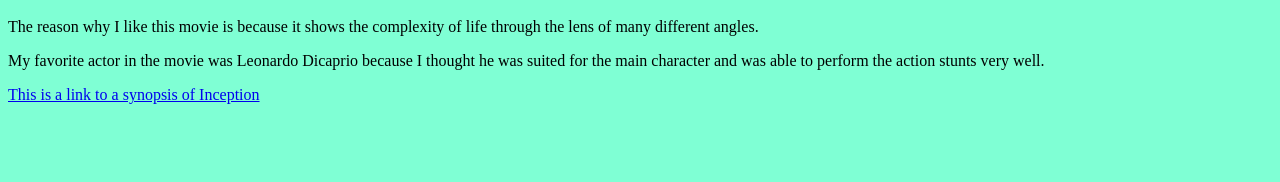
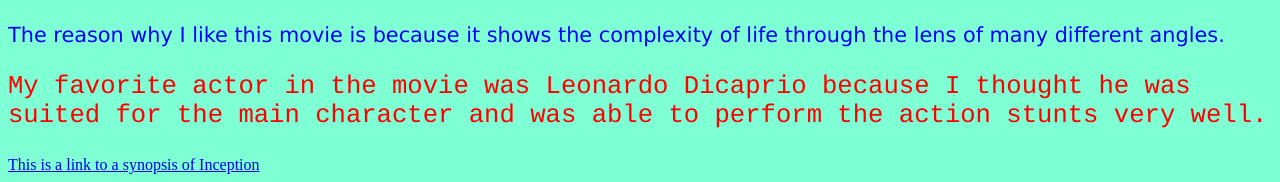
Before and after one commit to Awesomeleek/Awesomeleek.github.io, a plain HTML site: page bestMovie.html in a window 1280 px wide. Shown: the part 682-864 px from the top of the page. Before the commit the page ends 800 px from the top, so only its background shows below. Drawn offline with Linux system fonts and the light colour scheme.

Commit message:
style changes

```diff
--- a/bestMovie.html
+++ b/bestMovie.html
@@ -12,9 +12,9 @@
 
 	<img src="http://www.warnerbros.com/sites/default/files/inception_keyart.jpg" width="400" height="600" />
 
-	<p>The reason why I like this movie is because it shows the complexity of life through the lens of many different angles.</p>
+	<p style="color:blue;font-family:verdana;font-size:130%;">The reason why I like this movie is because it shows the complexity of life through the lens of many different angles.</p>
 
-	<p>My favorite actor in the movie was Leonardo Dicaprio because I thought he was suited for the main character and was able to perform the action stunts very well.</p>
+	<p style="color:red;font-family:courier;font-size:160%;">My favorite actor in the movie was Leonardo Dicaprio because I thought he was suited for the main character and was able to perform the action stunts very well.</p>
 
 	<a href="http://www.imdb.com/title/tt1375666/plotsummary">This is a link to a synopsis of Inception</a>
 
```
